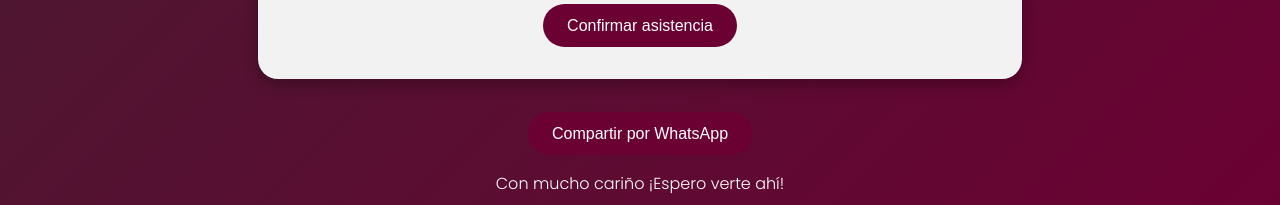
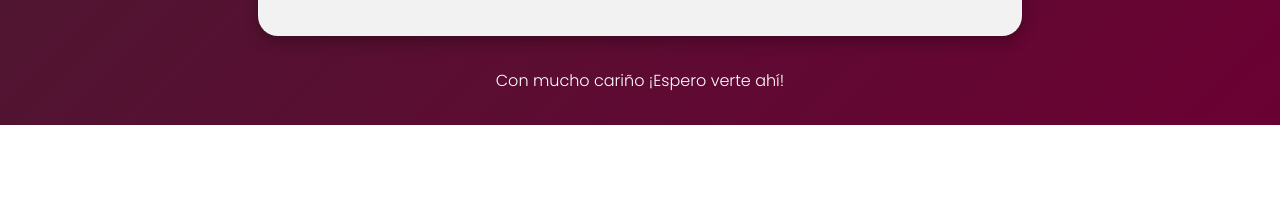
Before and after one commit to gmestradaMG/gmestradaMG.github.io, a plain HTML site: page index.html in a window 1280 px wide. Shown: the part 1740-1945 px from the top of the page. After the commit the page ends 1865 px from the top, so only its background shows below. Drawn offline with nearby package versions, Linux system fonts and the light colour scheme.

Commit message:
Update index.html

```diff
--- a/index.html
+++ b/index.html
@@ -134,14 +134,14 @@
     <h2>🎊 Recepción</h2>
     <p><strong>Finca Don Gil</strong></p>
     <iframe src="https://www.google.com/maps/embed?pb=!1m18!1m12!1m3!1d984.8072111861296!2d-99.81149204184878!3d20.690654867704183!2m3!1f0!2f0!3f0!3m2!1i1024!2i768!4f13.1!3m3!1m2!1s0x85d38500356ab68d%3A0x4255b453c3efaffd!2sQuinta%20Don%20Gil!5e0!3m2!1ses-419!2smx!4v1759182188733!5m2!1ses-419!2smx" width="600" height="450" style="border:0;" allowfullscreen="" loading="lazy" referrerpolicy="no-referrer-when-downgrade"></iframe>
-    <button onclick="confirmarAsistencia()">Confirmar asistencia</button>
+    <!--<button onclick="confirmarAsistencia()">Confirmar asistencia</button>-->
 
     <!--<button id="musicBtn">🔊 Activar música</button>-->
   </div>
 
   <footer data-aos="fade-up">
     <a href="https://wa.me/?text=Te%20invito%20a%20los%20XV%20Años%20de%20Axel%20🎉%20%20https://tusitio.com" target="_blank">
-      <button>Compartir por WhatsApp</button>
+      <!--<button>Compartir por WhatsApp</button>-->
     </a>
     <p style="margin-top:1rem;">Con mucho cariño  ¡Espero verte ahí!</p>
   </footer>
```
